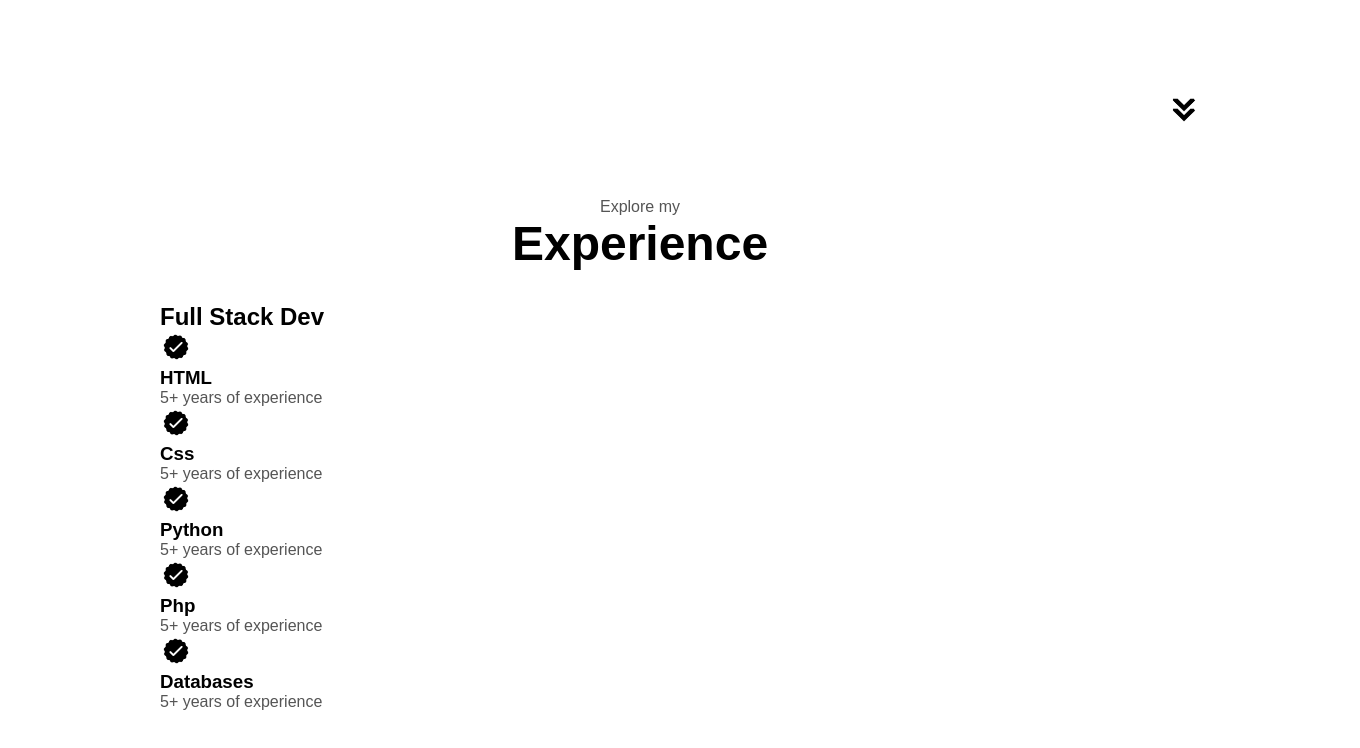
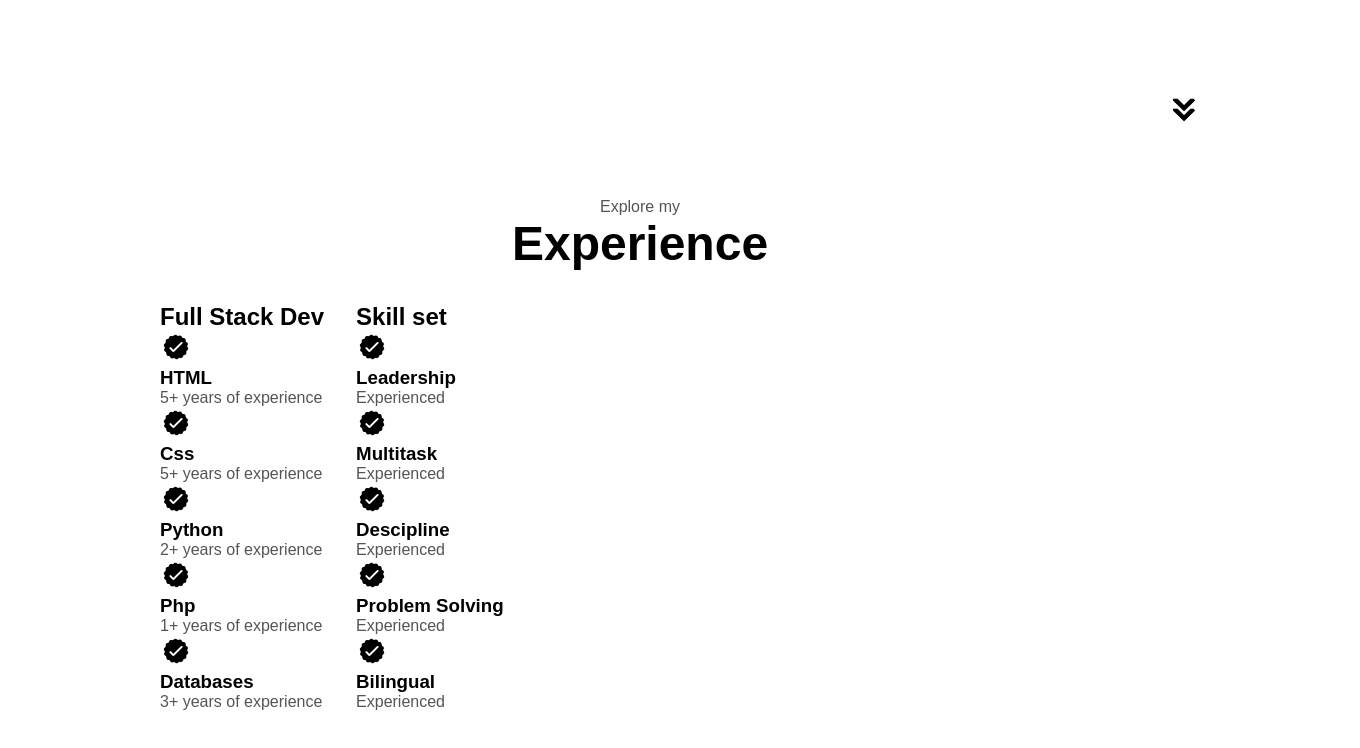
Before and after one commit to MinakataGeorge/html-css-js-portfolio, a plain HTML site: page index.html in a window 1280 px wide. Shown: the part 1394-2142 px from the top of the page, 1360 px wide, since content can reach past the window. Drawn offline with Linux system fonts and the light colour scheme; a web font is replaced by a local one.

Commit message:
Update index.html
Update index.html

```diff
--- a/index.html
+++ b/index.html
@@ -106,27 +106,69 @@
                             <img src="./assets/checkmark.png" alt="Experience icon" class="icon">
                             <div>
                                 <h3>Python</h3>
-                                <p>5+ years of experience</p>
+                                <p>2+ years of experience</p>
                             </div>
                         </article>
                         <article>
                             <img src="./assets/checkmark.png" alt="Experience icon" class="icon">
                             <div>
                                 <h3>Php</h3>
-                                <p>5+ years of experience</p>
+                                <p>1+ years of experience</p>
                             </div>
                         </article>
                         <article>
                             <img src="./assets/checkmark.png" alt="Experience icon" class="icon">
                             <div>
                                 <h3>Databases</h3>
-                                <p>5+ years of experience</p>
+                                <p>3+ years of experience</p>
+                            </div>
+                        </article>
+                    </div>
+                </div>
+                <!--another container for the!!!-->
+                <div class="details-containers">
+                    <h2 class="experience-sub-title">Skill set</h2>
+                    <div class="article-container">
+                        <article>
+                            <img src="./assets/checkmark.png" alt="Experience icon" class="icon">
+                            <div>
+                                <h3>Leadership</h3>
+                                <p>Experienced</p>
+                            </div>
+                        </article>
+                        <article>
+                            <img src="./assets/checkmark.png" alt="Experience icon" class="icon">
+                            <div>
+                                <h3>Multitask</h3>
+                                <p>Experienced</p>
+                            </div>
+                        </article>
+                        <article>
+                            <img src="./assets/checkmark.png" alt="Experience icon" class="icon">
+                            <div>
+                                <h3>Descipline</h3>
+                                <p>Experienced</p>
+                            </div>
+                        </article>
+                        <article>
+                            <img src="./assets/checkmark.png" alt="Experience icon" class="icon">
+                            <div>
+                                <h3>Problem Solving</h3>
+                                <p>Experienced</p>
+                            </div>
+                        </article>
+                        <article>
+                            <img src="./assets/checkmark.png" alt="Experience icon" class="icon">
+                            <div>
+                                <h3>Bilingual</h3>
+                                <p>Experienced</p>
                             </div>
                         </article>
                     </div>
                 </div>
             </div>
         </div>
+        <img src="./assets/arrow.png" alt="Arrow icon" class="icon arrow" onclick="location.href='./#projects'">
     </section>
     <script src="script.js"></script>
 </body>
```
